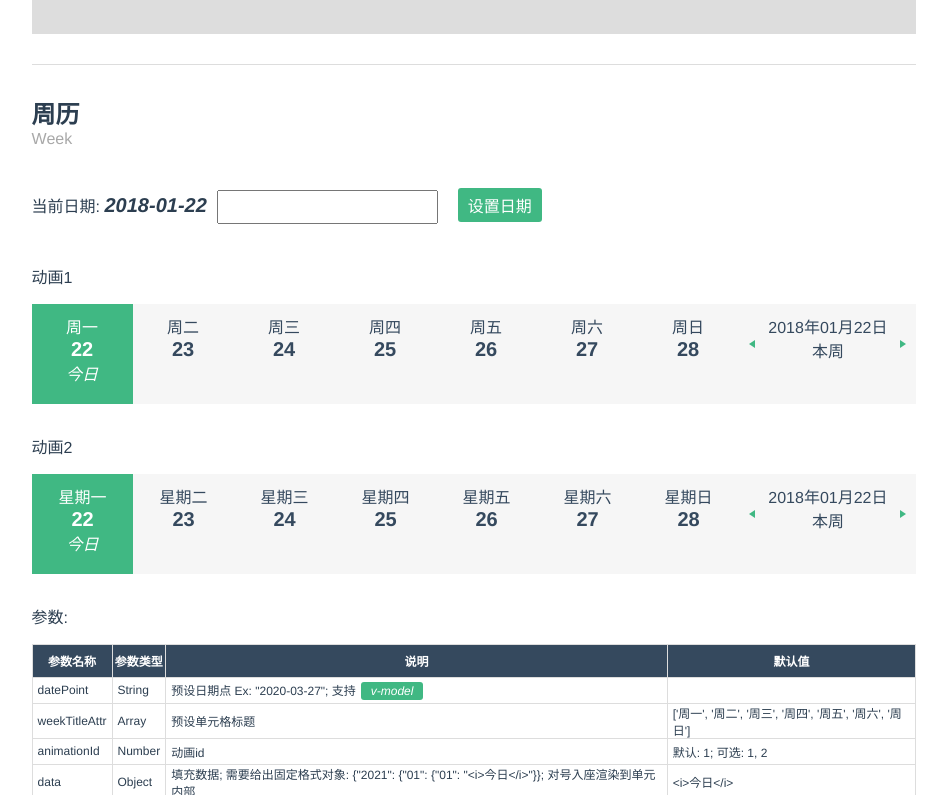
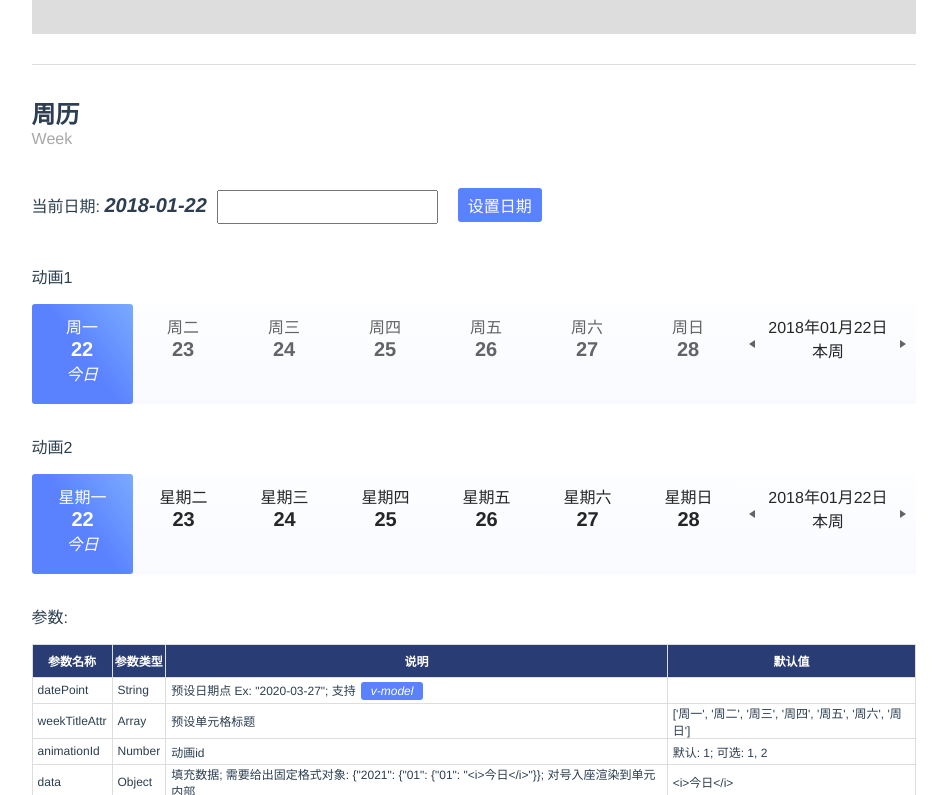
Before and after one commit to BO-HAI/vue-component-me, a Vue app: page /#/ in a window 1280 px wide. Shown: the part 2005-2800 px from the top of the page, without its empty margins (166-1113 px from the left). Built offline with nearby package versions, Linux system fonts and the light colour scheme.

Commit message:
优化主题; 优化日历

```diff
--- a/library/table.vue
+++ b/library/table.vue
@@ -114,7 +114,7 @@ export default {
     thead {
         tr {
             text-align: center;
-            background: #35495e;
+            background: #5A82FF;
             color: #ffffff;
             text-align: center;
             border: 1px solid #dddddd;
--- a/library/week.vue
+++ b/library/week.vue
@@ -742,4 +742,49 @@ $bgColor: #f6f6f6;
         }
     }
 }
+
+
+.hqui.component-week {
+    background: linear-gradient(180deg, #FDFEFF 0%, #F8FAFF 100%) !important;
+    color: rgba(0, 0, 0, 0.85) !important;
+}
+.hqui.component-week .week-days .week-day.active {
+    background: linear-gradient(54deg, #5A82FF 50%, #7AAAFF) !important;
+    color: #ffffff !important;
+    border-radius: 3px !important;
+}
+
+.hqui.component-week .week-control .week-ctl-lbtn {
+    border-right: 6px solid #646466 !important;
+}
+
+.hqui.component-week .week-control .week-ctl-rbtn {
+    border-left: 6px solid #646466 !important;
+}
+
+.hqui.component-week-ani2 .week-days .week-day.b .back,
+.hqui.component-week-ani2 .week-days .week-day.b .front {
+    background: linear-gradient(180deg, #FDFEFF 0%, #F8FAFF 100%) !important;
+    color: rgba(0, 0, 0, 0.85) !important;
+}
+.hqui.component-week-ani2 .week-days .week-day.b .front.active,
+.hqui.component-week-ani2 .week-days .week-day.b .back.active,
+.hqui.component-week-ani2 .week-days .week-day.a .front.active,
+.hqui.component-week-ani2 .week-days .week-day.a .back.active {
+    background: linear-gradient(54deg, #5A82FF 50%, #7AAAFF) !important;
+    color: #ffffff !important;
+    border-radius: 3px !important;
+}
+
+.hqui.component-week-ani1 .week-days .week-day .week-day-name,
+.hqui.component-week-ani1 .week-days .week-day .week-day-data {
+    transition: none !important;
+    color: #646466;
+}
+
+.hqui.component-week-ani1 .week-days .week-day.active .week-day-name,
+.hqui.component-week-ani1 .week-days .week-day.active .week-day-data,
+.hqui.component-week-ani1 .week-days .week-day.active .week-day-container {
+    color: #ffffff;
+}
 </style>
--- a/src/App.vue
+++ b/src/App.vue
@@ -1,7 +1,7 @@
 <!--
  * @Author: your name
  * @Date: 2021-04-27 10:24:21
- * @LastEditTime: 2021-04-27 17:25:31
+ * @LastEditTime: 2021-05-14 10:18:04
  * @LastEditors: Please set LastEditors
  * @Description: In User Settings Edit
  * @FilePath: /vue-component-me/src/App.vue
@@ -9,9 +9,9 @@
 <template>
   <div id="app">
     <header>
-        <img src="./assets/logo.png">
+        <img src="./assets/logo-hqwx.png">
         <h1 class="header-title">HQUI</h1>
-        <h2 class="header-subtitle">Welcome to HuanQiu component library</h2>
+        <h2 class="header-subtitle">Welcome to HuanQiu Vue component library</h2>
     </header>
 
     <router-view/>
--- a/src/components/block_calendar.vue
+++ b/src/components/block_calendar.vue
@@ -1,7 +1,7 @@
 <!--
  * @Author: your name
  * @Date: 2021-04-27 10:24:21
- * @LastEditTime: 2021-04-30 16:46:10
+ * @LastEditTime: 2021-05-14 11:31:02
  * @LastEditors: Please set LastEditors
  * @Description: In User Settings Edit
  * @FilePath: /vue-component-me/src/components/HelloWorld.vue
--- a/src/components/block_slideshow.vue
+++ b/src/components/block_slideshow.vue
@@ -96,7 +96,7 @@ export default {
                     'subtitle': '',
                     'linkText': 'ABOUT US',
                     'color': '#ffffff',
-                    'btnHoverColor': '#40b883'
+                    'btnHoverColor': '#5A82FF'
                 },
                 {
                     'url': 'http://ykonlinevideo.bs2dl.yy.com:80/original/c6299568d981433c877de5421cf08218.jpg',
@@ -105,7 +105,7 @@ export default {
                     'subtitle': '',
                     'linkText': 'ABOUT US',
                     'color': '#ffffff',
-                    'btnHoverColor': '#40b883'
+                    'btnHoverColor': '#5A82FF'
                 },
                 {
                     'url': 'http://ykonlinevideo.bs2dl.yy.com/original/959aaecaa1e44034827243035c74d79f.jpg',
@@ -114,7 +114,7 @@ export default {
                     'subtitle': '',
                     'linkText': '',
                     'color': '#ffffff',
-                    'btnHoverColor': '#40b883'
+                    'btnHoverColor': '#5A82FF'
                 },
                 {
                     'url': 'http://ykonlinevideo.bs2dl.yy.com:80/original/e5d511f0b8a94470a12171bb6c54e01a.jpg',
@@ -123,7 +123,7 @@ export default {
                     'subtitle': '',
                     'linkText': 'ABOUT US',
                     'color': '#ffffff',
-                    'btnHoverColor': '#40b883'
+                    'btnHoverColor': '#5A82FF'
                 }
             ]
         }
@@ -138,7 +138,7 @@ export default {
         // axios.get(URL).then((res) => {
         //     console.log(res)
 
-        //     res.data[0].btnHoverColor = '#40b883'
+        //     res.data[0].btnHoverColor = '#5A82FF'
 
         //     this.$data.list = res.data
         // })
--- a/src/style/abstracts/_variables.scss
+++ b/src/style/abstracts/_variables.scss
@@ -18,5 +18,5 @@ $color-yellow-1:#FFE466;
 
 $theme-name: 'vue';
 $color-font: $color-black;
-$color-primary: #35495e;
-$color-assist:  #40b883;
+$color-primary: #5A82FF;
+$color-assist:  #8CC3FF;
--- a/src/style/reset.scss
+++ b/src/style/reset.scss
@@ -87,7 +87,7 @@ body {
     .tab {
         display: inline-block;
         padding: 5px 10px;
-        background: #40b883;
+        background: #5A82FF;
         color: $color-white;
         border-radius: 3px;
         height: 8px;
@@ -102,7 +102,7 @@ body {
         font-size: 12px;
 
         th {
-            background: #35495e;
+            background: #2a3c74;
             color: $color-white;
             text-align: center;
             border: 1px solid #dddddd;
@@ -131,7 +131,7 @@ body {
     }
 
     button {
-        background: #40b883;
+        background: #5A82FF;
         border: 0;
         color: #ffffff;
         height: 34px;
```
Also changed, not shown: library/calendar.vue (+85 -55 lines), src/assets/logo-hqwx.png (added).
